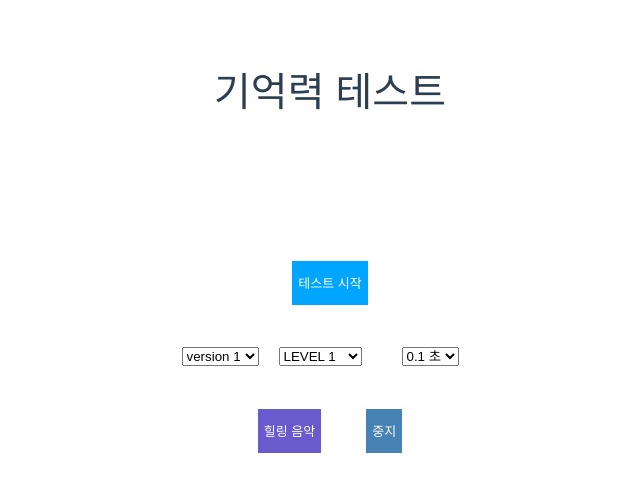
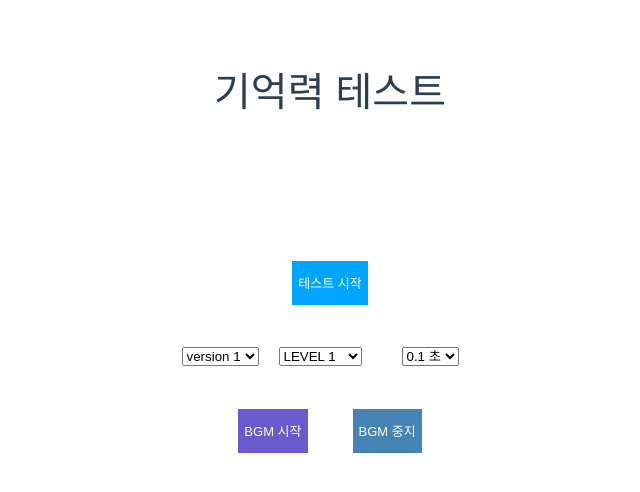
Before and after one commit to windasol/remind2, a Vue app: page / in a window 1280 px wide. Shown: the top 492 px of the page, without its empty margins (310-950 px from the left). Built offline with nearby package versions, Linux system fonts and the light colour scheme.

Commit message:
eslint 패치 및 숫자 시간 9초 고정

```diff
--- a/package.json
+++ b/package.json
@@ -14,7 +14,7 @@
   },
   "devDependencies": {
     "@babel/core": "^7.12.16",
-    "@babel/eslint-parser": "^7.12.16",
+    "@babel/eslint-parser": "^7.19.1",
     "@vue/cli-plugin-babel": "~5.0.0",
     "@vue/cli-plugin-eslint": "~5.0.0",
     "@vue/cli-service": "~5.0.0",
--- a/src/components/HelloWorld.vue
+++ b/src/components/Version-1.vue
@@ -35,12 +35,12 @@
     </div>
 
     <div v-if="!endFlag && !startFlag">
-      <button class="btnStart" @click="song" style="background-color: slateblue">힐링 음악</button>
-      <button class="btnStart" @click="songPasue" style="background-color: steelblue">중지</button>
+      <button class="btnStart" @click="song" style="background-color: slateblue">BGM 시작</button>
+      <button class="btnStart" @click="songPasue" style="background-color: steelblue">BGM 중지</button>
     </div>
 
     <audio class="player" ref="player">
-        <source src="../music/song1.mp3" ref="source">
+        <source src="../music/리스항구.mp3" ref="source">
     </audio>
 
 </template>
@@ -134,6 +134,7 @@ export default {
     },
     songPasue() {
       const sound = this.$refs.player;
+      console.log(this.$refs.source.src)
       sound.pause();
     }
   },
@@ -162,6 +163,7 @@ export default {
   margin: 1.5em;
   color: white;
   font-size: 13px;
+  cursor: pointer;
 }
 
 .input {
--- a/src/components/MusicCal.vue
+++ b/src/components/Version-3.vue
@@ -1,6 +1,6 @@
 <template>
     <h1>청각 암산테스트</h1>
-    <div class="number" v-if="startFlag">
+    <div class="number" v-if="endFlag">
         <div style="margin-left: 0.8em;">{{ num }}</div>
         <div>x {{ num1 }}</div>
     </div>
@@ -53,7 +53,6 @@ export default {
             {value: "/version2", description: "version 2"},
         ],
         endFlag: false,
-        startFlag: true,
       };
     },
     methods: {
@@ -64,6 +63,9 @@ export default {
             this.num1 = Math.floor((Math.random() * (100 - 10))) + 10;
             let range = Math.floor((Math.random() * (12 - 3))) + 3;
             this.reuslt = this.num * this.num1;
+
+            this.timeOut();
+
 
             // const currentTime = new Date();
             // let flag = true;
@@ -86,8 +88,6 @@ export default {
                 this.sound();
                 await this.delay(850)
             }
-
-
 
             await this.end();
         },
@@ -124,19 +124,21 @@ export default {
             const sound = this.$refs.player;
             sound.pause();
             sound.currentTime = 0;
-            this.endFlag = false;
-            this.startFlag = false;
         },
         reset() {
             this.endFlag = true;
             this.inputResult = "" ;
             this.inputBitReuslt = "";
             this.bitResult = 0;
-            this.startFlag = true;
         },
         answerCheck() {
             alert("계산 결과 : " + this.reuslt + "  " + "기계음 개수 : " + this.bitResult);
-        }
+        },
+        timeOut() {
+            setTimeout(()=> {
+                this.endFlag = false;
+            }, "8000");
+        },
     },
   }
 </script>
```
Also changed, not shown: src/router/index.js (+6 -6 lines), src/components/Version-2.vue (renamed from src/components/remind1.vue), 2 other files (tests, documents, lock files or other folders).
